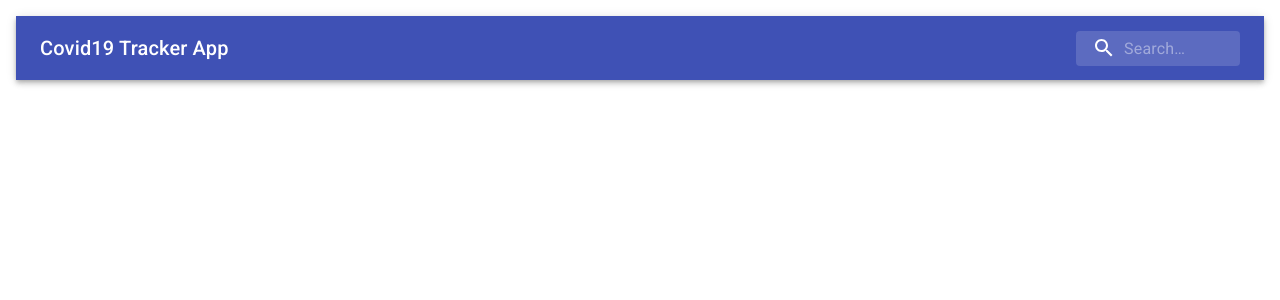
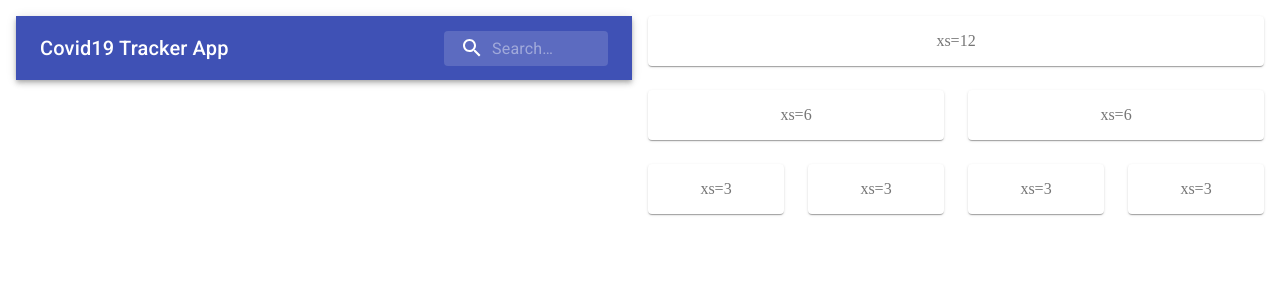
Before and after one commit to ismardoi2001/covid19-app, a React (Create React App) app: page / in a window 1280 px wide. Shown: the top 300 px of the page. Built offline with nearby package versions, Linux system fonts and the light colour scheme.

Commit message:
update task

```diff
--- a/src/App.js
+++ b/src/App.js
@@ -2,6 +2,7 @@ import React from 'react';
 import { makeStyles } from '@material-ui/core/styles';
 import Paper from '@material-ui/core/Paper';
 import NavBar from './components/NavBar';
+import InfoPanel from './components/infoPanel';
 
 const useStyles = makeStyles((theme) => ({
   root: {
@@ -22,6 +23,8 @@ function App() {
   return (
     <div className={classes.root}>
     <NavBar />
+
+    <InfoPanel />
   </div>
   );
 
--- /dev/null
+++ b/src/components/infoPanel.js
@@ -0,0 +1,47 @@
+import React from 'react';
+import { makeStyles } from '@material-ui/core/styles';
+import Paper from '@material-ui/core/Paper';
+import Grid from '@material-ui/core/Grid';
+
+const useStyles = makeStyles((theme) => ({
+  root: {
+    flexGrow: 1,
+  },
+  paper: {
+    padding: theme.spacing(2),
+    textAlign: 'center',
+    color: theme.palette.text.secondary,
+  },
+}));
+
+export default function InfoPanel() {
+  const classes = useStyles();
+
+  return (
+    <div className={classes.root}>
+      <Grid container spacing={3}>
+        <Grid item xs={12}>
+          <Paper className={classes.paper}>xs=12</Paper>
+        </Grid>
+        <Grid item xs={6}>
+          <Paper className={classes.paper}>xs=6</Paper>
+        </Grid>
+        <Grid item xs={6}>
+          <Paper className={classes.paper}>xs=6</Paper>
+        </Grid>
+        <Grid item xs={3}>
+          <Paper className={classes.paper}>xs=3</Paper>
+        </Grid>
+        <Grid item xs={3}>
+          <Paper className={classes.paper}>xs=3</Paper>
+        </Grid>
+        <Grid item xs={3}>
+          <Paper className={classes.paper}>xs=3</Paper>
+        </Grid>
+        <Grid item xs={3}>
+          <Paper className={classes.paper}>xs=3</Paper>
+        </Grid>
+      </Grid>
+    </div>
+  );
+}
```
